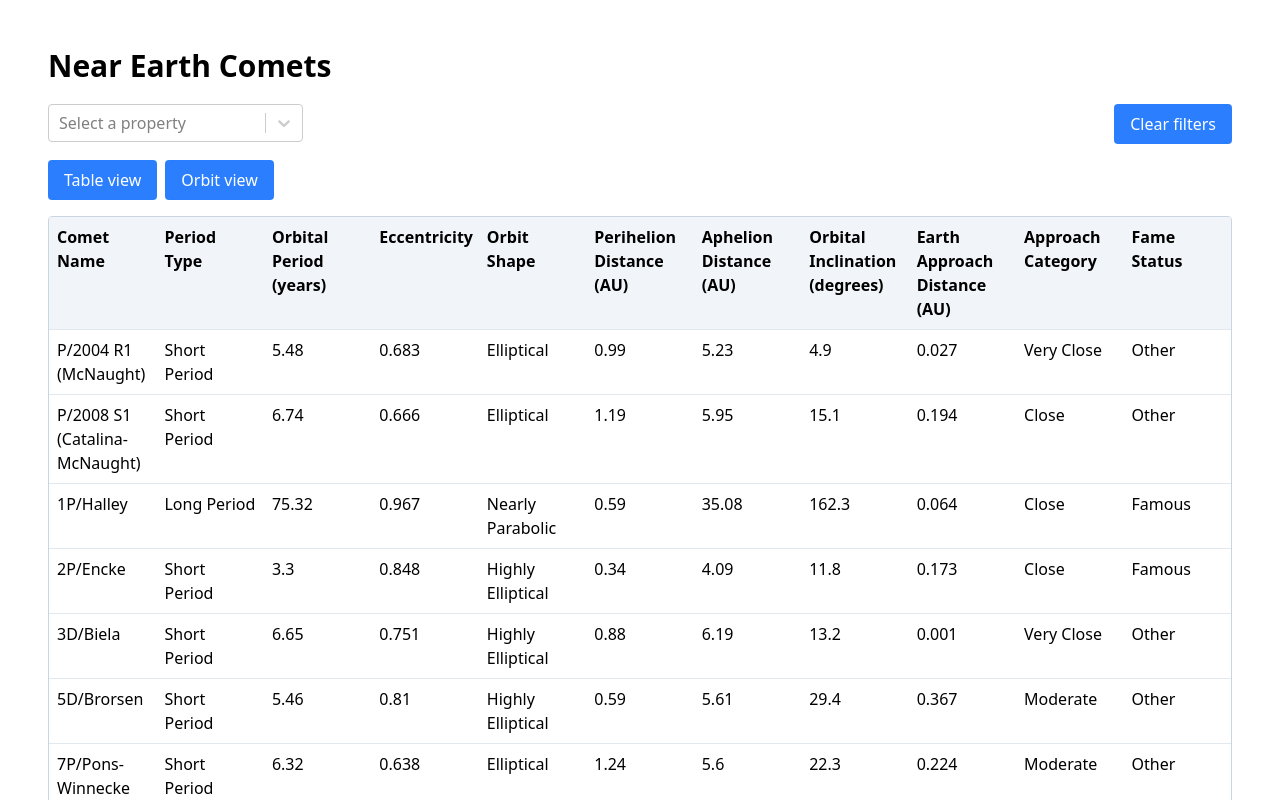
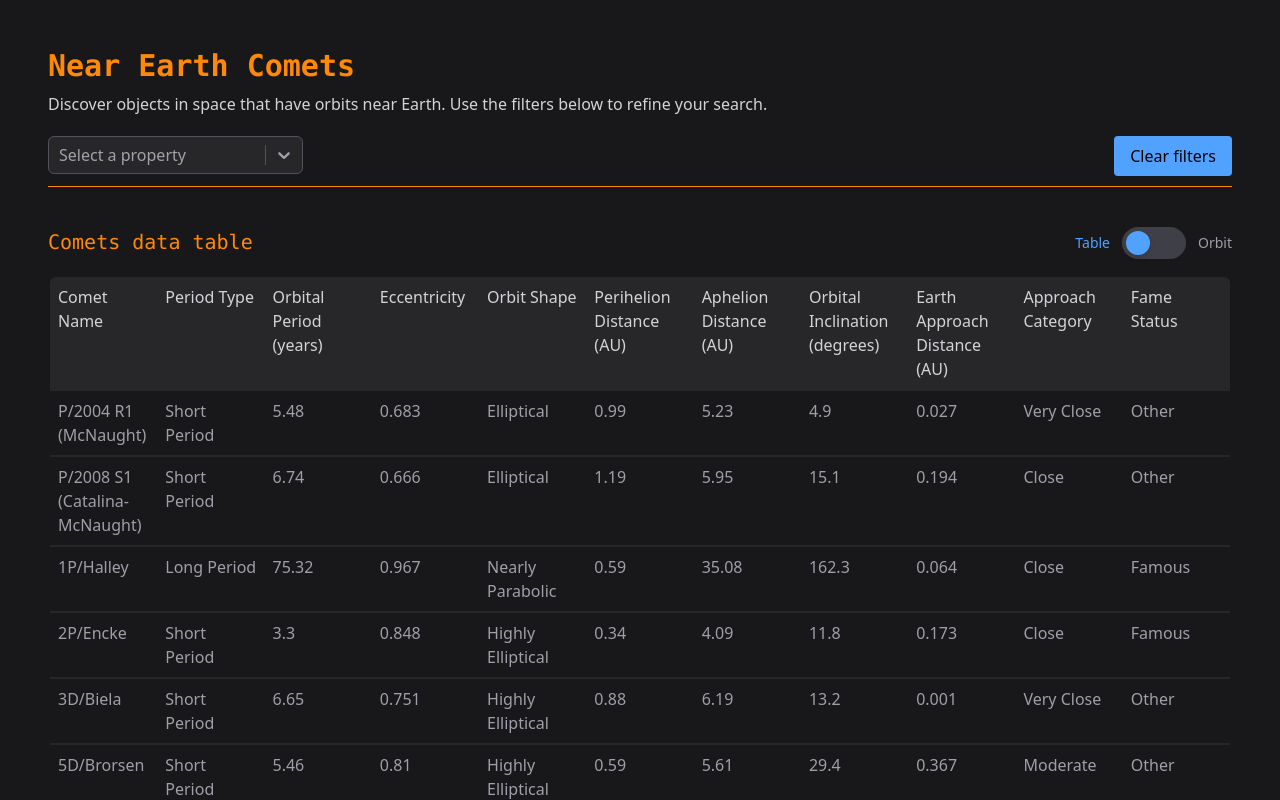
Before and after one commit to danwessels/condition-editor, a React (Vite) app: page / in a window 1280 px wide. Shown: the top 800 px of the page. Built offline with nearby package versions, Linux system fonts and the light colour scheme.

Commit message:
Revise colour scheme

```diff
--- a/src/App.tsx
+++ b/src/App.tsx
@@ -2,7 +2,7 @@ import DataView from "./features/DataView";
 
 function App() {
   return (
-    <div className="m-auto p-8 md:p-12 w-full">
+    <div className="m-auto p-8 md:p-12 w-full h-screen overflow-y-auto bg-zinc-900">
       <DataView />
     </div>
   );
--- a/src/components/Button.tsx
+++ b/src/components/Button.tsx
@@ -12,7 +12,7 @@ export default function CustomButton({
       type="button"
       onClick={onClick}
       disabled={disabled}
-      className={`px-4 py-2 bg-blue-500 hover:bg-blue-600 cursor-pointer text-white rounded text-nowrap ${
+      className={`px-4 py-2 bg-blue-400 hover:bg-blue-300 text-uppercase cursor-pointer text-black rounded text-nowrap ${
         disabled ? "opacity-50 cursor-not-allowed" : ""
       }`}
     >
--- a/src/components/Select.tsx
+++ b/src/components/Select.tsx
@@ -22,6 +22,7 @@ interface SingleSelectProps extends BaseProps {
 }
 
 type SelectProps = MultiSelectProps | SingleSelectProps;
+const primaryColor = "#3b82f6"; // blue-500
 
 export default function CustomSelect({
   options,
@@ -58,6 +59,95 @@ export default function CustomSelect({
     }
   }
 
+  const customStyles = {
+    control: (
+      provided: Record<string, unknown>,
+      state: { isFocused: boolean },
+    ) => ({
+      ...provided,
+      backgroundColor: "#27272a", // zinc-800
+      borderColor: state.isFocused ? primaryColor : "#52525b", // blue-500 : zinc-600
+      borderWidth: "1px",
+      borderRadius: "0.375rem", // rounded-md
+      boxShadow: state.isFocused ? `0 0 0 1px ${primaryColor}` : "none", // blue-500 ring
+      color: "#f4f4f5", // zinc-100
+      "&:hover": {
+        borderColor: state.isFocused ? primaryColor : "#71717a", // blue-500 : zinc-500
+      },
+    }),
+    menu: (provided: Record<string, unknown>) => ({
+      ...provided,
+      backgroundColor: "#27272a", // zinc-800
+      border: "1px solid #52525b", // zinc-600
+      borderRadius: "0.375rem",
+      boxShadow:
+        "0 10px 15px -3px rgba(0, 0, 0, 0.1), 0 4px 6px -2px rgba(0, 0, 0, 0.05)",
+    }),
+    option: (
+      provided: Record<string, unknown>,
+      state: { isSelected: boolean; isFocused: boolean },
+    ) => ({
+      ...provided,
+      backgroundColor: state.isSelected
+        ? primaryColor // blue-500
+        : state.isFocused
+          ? "#3f3f46" // zinc-700
+          : "transparent",
+      color: state.isSelected ? "#ffffff" : "#f4f4f5", // white : zinc-100
+      "&:hover": {
+        backgroundColor: state.isSelected ? primaryColor : "#3f3f46", // blue-500 : zinc-700
+      },
+    }),
+    singleValue: (provided: Record<string, unknown>) => ({
+      ...provided,
+      color: "#f4f4f5", // zinc-100
+    }),
+    multiValue: (provided: Record<string, unknown>) => ({
+      ...provided,
+      backgroundColor: "#60a5fa", // blue-500
+      borderRadius: "0.25rem",
+    }),
+    multiValueLabel: (provided: Record<string, unknown>) => ({
+      ...provided,
+      color: "black",
+      fontSize: "0.875rem",
+    }),
+    multiValueRemove: (provided: Record<string, unknown>) => ({
+      ...provided,
+      color: "black",
+      "&:hover": {
+        backgroundColor: "#2563eb", // blue-600
+        color: "#ffffff",
+      },
+    }),
+    placeholder: (provided: Record<string, unknown>) => ({
+      ...provided,
+      color: "#a1a1aa", // zinc-400
+    }),
+    input: (provided: Record<string, unknown>) => ({
+      ...provided,
+      color: "#f4f4f5", // zinc-100
+    }),
+    indicatorSeparator: (provided: Record<string, unknown>) => ({
+      ...provided,
+      backgroundColor: "#52525b", // zinc-600
+    }),
+    dropdownIndicator: (provided: Record<string, unknown>) => ({
+      ...provided,
+      color: "#a1a1aa", // zinc-400
+      "&:hover": {
+        color: primaryColor, // blue-500
+      },
+    }),
+    clearIndicator: (provided: Record<string, unknown>) => ({
+      ...provided,
+      color: "#a1a1aa", // zinc-400
+      "&:hover": {
+        color: "#ef4444", // red-500
+      },
+    }),
+  };
+
   if (isCreatable) {
     return (
       <CreatableSelect
@@ -68,6 +158,17 @@ export default function CustomSelect({
         onChange={handleChange}
         onCreateOption={handleCreate}
         value={value}
+        styles={customStyles}
+        theme={(theme) => ({
+          ...theme,
+          colors: {
+            ...theme.colors,
+            primary: primaryColor, // blue-500
+            primary75: "#60a5fa", // blue-400
+            primary50: "#93c5fd", // blue-300
+            primary25: "#bae6fd", // blue-200
+          },
+        })}
       />
     );
   }
@@ -80,6 +181,17 @@ export default function CustomSelect({
       className="w-full"
       onChange={handleChange}
       value={value}
+      styles={customStyles}
+      theme={(theme) => ({
+        ...theme,
+        colors: {
+          ...theme.colors,
+          primary: primaryColor, // blue-500
+          primary75: "#60a5fa", // blue-400
+          primary50: "#93c5fd", // blue-300
+          primary25: "#bae6fd", // blue-200
+        },
+      })}
     />
   );
 }
--- a/src/features/DataView/DataFilters.tsx
+++ b/src/features/DataView/DataFilters.tsx
@@ -14,7 +14,7 @@ import {
 
 const fieldContainerClass = "w-full sm:w-1/2 md:w-1/3 h-auto pr-3 mb-3";
 const inputClass =
-  "w-full min-h-10 h-full border border-slate-300 rounded-sm px-2";
+  "w-full h-full border border-zinc-600 rounded-md px-3 py-2 bg-zinc-800 text-zinc-100 placeholder-zinc-400 focus:border-blue-500 focus:ring-1 focus:ring-blue-500 focus:outline-none hover:border-zinc-500 transition-colors";
 
 export default function ProductFilters() {
   const [state, dispatch] = useContext(ProductContext);
@@ -76,7 +76,7 @@ export default function ProductFilters() {
   );
 
   return (
-    <div className="flex flex-col sm:flex-row justify-between w-full items-start sm:gap-4 h-14">
+    <div className="flex flex-col sm:flex-row justify-between w-full items-start sm:gap-4 border-orange-400 border-b-1 b-2">
       <div className="flex flex-wrap max-w-[50rem] w-full">
         <div className={fieldContainerClass}>
           <Select
--- a/src/features/DataView/TableRow.tsx
+++ b/src/features/DataView/TableRow.tsx
@@ -3,7 +3,7 @@ import { ProductContext } from "./context";
 import { useContext } from "react";
 
 const rowClass =
-  "border-t-1 border-slate-200 p-2 text-ellipsis overflow-hidden hover:bg-slate-50";
+  "border-t-2 border-zinc-800 bg-zinc-900 p-2 text-ellipsis overflow-hidden hover:bg-zinc-200";
 
 export default function ProductRow({ product }: { product: Product }) {
   const [state] = useContext(ProductContext);
@@ -26,7 +26,7 @@ export default function ProductRow({ product }: { product: Product }) {
             className={rowClass}
             role="cell"
           >
-            {propertyValue ?? <span className="text-slate-400">—</span>}
+            {propertyValue ?? <span className="text-zinc-400">&mdash;</span>}
           </div>
         );
       })}
--- a/src/features/DataView/index.tsx
+++ b/src/features/DataView/index.tsx
@@ -19,8 +19,33 @@ const initialState = {
   products: window?.datastore?.getProducts() || [],
 };
 
-const headerRowClass = "font-semibold p-2 bg-slate-100";
+const headerRowClass = "font-medium p-2 bg-zinc-800 text-zinc-300";
 const pageLength = 10;
+
+function insertToggleButton(view: "table" | "orbit", toggleView: () => void) {
+  return (
+    <div className="flex items-center gap-3">
+      <span
+        className={`text-sm font-medium ${view === "table" ? "text-blue-400" : "text-zinc-400"} transition-colors duration-200`}
+      >
+        Table
+      </span>
+      <div
+        onClick={toggleView}
+        className="relative w-16 h-8 bg-zinc-700 rounded-full cursor-pointer transition-colors duration-200 hover:bg-zinc-600"
+      >
+        <div
+          className={`w-6 h-6 bg-blue-400 absolute transition-all duration-300 ease-in-out top-1 ${view === "table" ? "left-1" : "left-9"} rounded-full shadow-md`}
+        />
+      </div>
+      <span
+        className={`text-sm font-medium ${view === "orbit" ? "text-blue-400" : "text-zinc-400"} transition-colors duration-200`}
+      >
+        Orbit
+      </span>
+    </div>
+  );
+}
 
 export default function Products() {
   const [state, dispatch] = useReducer(reducer, initialState);
@@ -30,23 +55,41 @@ export default function Products() {
   const filteredProducts = getFilteredProducts(state);
   const pageCount = Math.ceil(filteredProducts.length / pageLength);
 
+  function toggleView() {
+    setView((prev) => (prev === "table" ? "orbit" : "table"));
+  }
+
+  if (!state.products || state.products.length === 0) {
+    return <div className="p-4 text-center text-slate-500">Loading...</div>;
+  }
+
   return (
     <div>
       <ProductContext value={[state, dispatch]}>
-        <h1 className="mb-5">Near Earth Comets</h1>
+        <h1 className="mb-2 text-orange-400 font-semibold font-mono">
+          Near Earth Comets
+        </h1>
+        <p className="mb-5 text-zinc-300 font-light">
+          Discover objects in space that have orbits near Earth. Use the filters
+          below to refine your search.
+        </p>
         <ProductFilters />
-        <div className="mb-4 flex gap-2">
-          <Button onClick={() => setView("table")} label="Table view" />
-          <Button onClick={() => setView("orbit")} label="Orbit view" />
+        <div className="flex justify-between items-end mb-4 mt-10">
+          <h2 className="text-xl font-medium text-orange-400 font-mono">
+            {view === "table"
+              ? "Comets data table"
+              : "Comets orbit visualization"}
+          </h2>
+          {insertToggleButton(view, toggleView)}
         </div>
         {view === "table" && (
           <div
-            className="grid border-1 border-slate-300 rounded-sm  overflow-x-auto"
+            className="grid border-2 border-zinc-900 rounded-lg text-zinc-400 overflow-x-auto"
             style={{
               gridTemplateColumns: `repeat(${state.properties.length}, minmax(100px, 1fr))`,
             }}
             role="table"
-            aria-label="Product data table"
+            aria-label="Near earth comets data table"
           >
             {/* column headings */}
             {state.properties.map(({ id, name }) => {
@@ -68,8 +111,8 @@ export default function Products() {
                   <ProductRow key={product.id} product={product} />
                 ))}
             {filteredProducts?.length === 0 && (
-              <div className="col-span-full p-4 text-center text-slate-500">
-                No products match the current filters.
+              <div className="col-span-full p-4 text-center text-zinc-400">
+                No comets match the current filters.
               </div>
             )}
           </div>
@@ -92,16 +135,7 @@ export default function Products() {
               </div>
             )
         }
-        {view === "orbit" && (
-          <div>
-            <OrbitVisualization comets={filteredProducts} />
-            {filteredProducts?.length === 0 && (
-              <div className="p-4 text-center text-slate-500">
-                No comets match the current filters.
-              </div>
-            )}
-          </div>
-        )}
+        {view === "orbit" && <OrbitVisualization comets={filteredProducts} />}
       </ProductContext>
     </div>
   );
--- a/src/features/OrbitVisualisation/index.tsx
+++ b/src/features/OrbitVisualisation/index.tsx
@@ -1,9 +1,16 @@
 import React, { useRef, useEffect, useState } from "react";
 import { type Product } from "../../types";
 
+const green = "#bef264";
+const blue = "#60a5fa";
+const red = "#ea580c";
+const yellow = "#facc15";
+
+const scaleWidthOffset = 1.16; // Adjust this to change the center X position
+
 interface OrbitVisualizationProps {
   comets: Product[];
-  selectedComet?: Product | null;
+  selectedComet?: Product | null; // NB!!!!!!!!!!!!!!!!!!!!! clicking selected comet does nothing
   onCometSelect?: (comet: Product | null) => void;
 }
 
@@ -52,12 +59,12 @@ export default function OrbitVisualization({
       // Color coding based on period type or eccentricity
       let color: string;
       if (eccentricity < 0.3)
-        color = "#4CAF50"; // Green for nearly circular
+        color = yellow; // Yellow for nearly circular
       else if (eccentricity < 0.7)
-        color = "#2196F3"; // Blue for elliptical
+        color = red; // Red for elliptical
       else if (eccentricity < 0.9)
-        color = "#FF9800"; // Orange for highly elliptical
-      else color = "#F44336"; // Red for nearly parabolic
+        color = blue; // Blue for highly elliptical
+      else color = green; // Green for nearly parabolic
 
       return {
         comet,
@@ -83,7 +90,7 @@ export default function OrbitVisualization({
 
     const width = canvas.width;
     const height = canvas.height;
-    const centerX = width / 2;
+    const centerX = width / scaleWidthOffset; // Adjusted center X position
     const centerY = height / 2;
 
     // Clear canvas
@@ -94,8 +101,7 @@ export default function OrbitVisualization({
 
     // Find max distance for scaling
     const maxDistance = Math.max(...orbitData.map((d) => d.aphelion));
-    const scaleFactor =
-      (Math.min(width, height) * 0.4) / ((maxDistance * scale) / 10);
+    const scaleFactor = (Math.min(width, height) * 0.4 * scale) / maxDistance;
 
     // Draw Sun
     ctx.fillStyle = "#FFD700";
@@ -156,11 +162,8 @@ export default function OrbitVisualization({
       ctx.stroke();
       ctx.restore();
 
-      // Draw perihelion point
-      const perihelionX =
-        centerX -
-        focusOffset +
-        (semiMajorAxis - orbit.perihelion) * scaleFactor;
+      // Draw perihelion point (rightmost point of the ellipse, closest to Sun)
+      const perihelionX = centerX - focusOffset + semiMajorAxis * scaleFactor;
       const perihelionY = centerY;
 
       ctx.fillStyle = color;
@@ -207,21 +210,21 @@ export default function OrbitVisualization({
     height: number,
   ) => {
     const legendX = 10;
-    const legendY = height - 120;
+    const legendY = height - 100;
 
     // Legend background
     ctx.fillStyle = "rgba(0, 0, 0, 0.8)";
     ctx.fillRect(legendX - 5, legendY - 5, 200, 110);
 
-    ctx.font = "11px Arial";
+    ctx.font = "12px Sans-serif";
     ctx.fillStyle = "#FFFFFF";
     ctx.fillText("Orbit Shape by Eccentricity:", legendX, legendY + 10);
 
     const legendItems = [
-      { color: "#4CAF50", label: "Nearly Circular (e < 0.3)" },
-      { color: "#2196F3", label: "Elliptical (e < 0.7)" },
-      { color: "#FF9800", label: "Highly Elliptical (e < 0.9)" },
-      { color: "#F44336", label: "Nearly Parabolic (e ≥ 0.9)" },
+      { color: green, label: "Nearly Circular (e < 0.3)" },
+      { color: blue, label: "Elliptical (e < 0.7)" },
+      { color: red, label: "Highly Elliptical (e < 0.9)" },
+      { color: yellow, label: "Nearly Parabolic (e ≥ 0.9)" },
     ];
 
     legendItems.forEach((item, index) => {
@@ -229,7 +232,7 @@ export default function OrbitVisualization({
       ctx.fillStyle = item.color;
       ctx.fillRect(legendX, y, 12, 12);
       ctx.fillStyle = "#FFFFFF";
-      ctx.font = "10px Arial";
+      ctx.font = "11px Arial";
       ctx.fillText(item.label, legendX + 18, y + 9);
     });
   };
@@ -243,14 +246,13 @@ export default function OrbitVisualization({
     const mouseX = event.clientX - rect.left;
     const mouseY = event.clientY - rect.top;
 
-    const centerX = canvas.width / 2;
+    const centerX = canvas.width / scaleWidthOffset; // Adjusted center X position
     const centerY = canvas.height / 2;
 
     const orbitData = processComets();
     const maxDistance = Math.max(...orbitData.map((d) => d.aphelion));
     const scaleFactor =
-      (Math.min(canvas.width, canvas.height) * 0.4) /
-      ((maxDistance * scale) / 10);
+      (Math.min(canvas.width, canvas.height) * 0.4 * scale) / maxDistance;
 
     // Check if mouse is near any comet's perihelion point
     let nearestComet: Product | null = null;
@@ -260,9 +262,7 @@ export default function OrbitVisualization({
       const focusOffset =
         orbit.semiMajorAxis * orbit.eccentricity * scaleFactor;
       const perihelionX =
-        centerX -
-        focusOffset +
-        (orbit.semiMajorAxis - orbit.perihelion) * scaleFactor;
+        centerX - focusOffset + orbit.semiMajorAxis * scaleFactor;
       const perihelionY = centerY;
 
       const distance = Math.sqrt(
@@ -279,6 +279,7 @@ export default function OrbitVisualization({
   };
 
   const handleClick = () => {
+    console.log("handleClick", hoveredComet, selectedComet);
     if (hoveredComet && onCometSelect) {
       onCometSelect(
         selectedComet?.id === hoveredComet.id ? null : hoveredComet,
@@ -287,12 +288,12 @@ export default function OrbitVisualization({
   };
 
   // Zoom controls
-  const handleZoomIn = () => setScale(Math.max(1, scale - 2));
-  const handleZoomOut = () => setScale(Math.min(20, scale + 2));
+  const handleZoomIn = () => setScale(Math.min(50, scale + 2));
+  const handleZoomOut = () => setScale(Math.max(0.5, scale - 2));
 
   useEffect(() => {
     drawOrbits();
-  }, [comets, selectedComet, hoveredComet, scale]);
+  }, [comets, selectedComet, hoveredComet, scale, drawOrbits]);
 
   useEffect(() => {
     const canvas = canvasRef.current;
@@ -314,25 +315,21 @@ export default function OrbitVisualization({
 
   return (
     <div className="relative w-full">
-      <div className="mb-4 flex justify-between items-center">
-        <h3 className="text-lg font-semibold">Comet Orbits Visualization</h3>
-        <div className="flex gap-2">
+      <div className="border border-zinc-600 rounded relative">
+        <div className="flex gap-2 absolute top-2 right-2">
+          <button
+            onClick={handleZoomOut}
+            className="px-3 py-1 bg-zinc-600 text-white text-xl rounded hover:bg-zinc-500"
+          >
+            &#8722; {/* Minus sign for zoom out */}
+          </button>
           <button
             onClick={handleZoomIn}
-            className="px-3 py-1 bg-blue-500 text-white rounded hover:bg-blue-600"
+            className="px-3 py-1 bg-zinc-600 text-white text-xl rounded hover:bg-zinc-500"
           >
-            Zoom In
-          </button>
-          <button
-            onClick={handleZoomOut}
-            className="px-3 py-1 bg-blue-500 text-white rounded hover:bg-blue-600"
-          >
-            Zoom Out
+            &#43; {/* Plus sign for zoom in */}
           </button>
         </div>
-      </div>
-
-      <div className="border border-gray-300 rounded">
         <canvas
           ref={canvasRef}
           onMouseMove={handleMouseMove}
@@ -341,14 +338,14 @@ export default function OrbitVisualization({
         />
       </div>
 
-      <div className="mt-2 text-sm text-gray-600">
+      <div className="mt-2 text-sm text-zinc-500">
         <p>
           Interactive orbital view showing {comets.length} comets. Click on
-          perihelion points (colored dots) to select comets. Zoom to see details
-          of inner vs outer solar system orbits.
+          perihelion points (coloured dots) to select comets. Zoom to see
+          details of inner vs outer solar system orbits.
         </p>
         {selectedComet && (
-          <p className="mt-1 font-semibold">
+          <p className="mt-1 font-semibold bg-red-500 w-24 h-24">
             Selected: {getPropertyValue(selectedComet, 0)}
           </p>
         )}
```
